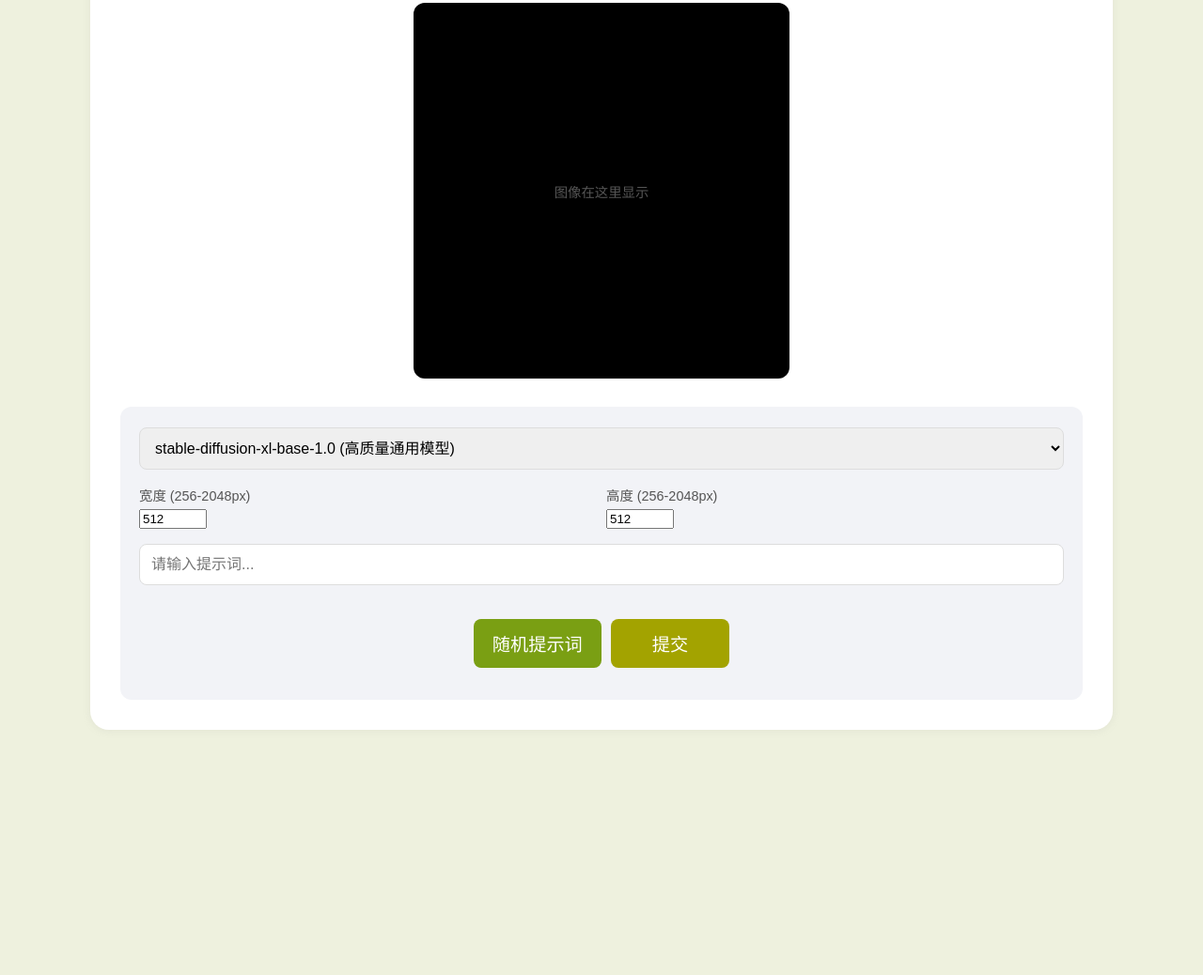
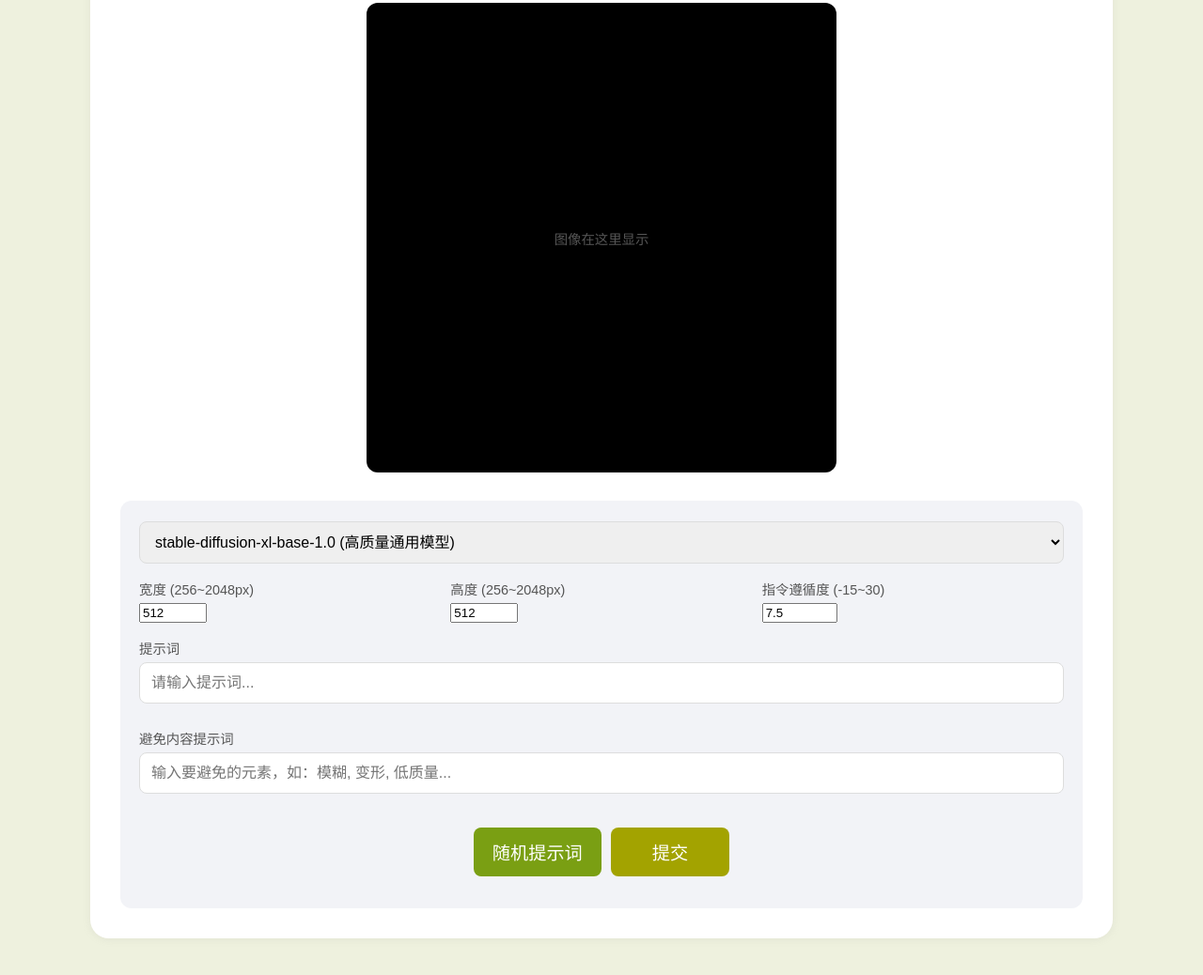
Before and after one commit to aikunzhe/Aipic, a website: page index.html in a window 1280 px wide. Shown: the part 220-1258 px from the top of the page at 94% size. Before the commit the page ends 1057 px from the top, so only its background shows below. Drawn offline with Linux system fonts and the light colour scheme.

Commit message:
添加负面提示词选项

```diff
--- a/index.html
+++ b/index.html
@@ -162,6 +162,21 @@
                 gap: 5px;
             }
         }
+        .prompt-inputs {
+            display: flex;
+            flex-direction: column;
+            gap: 10px;
+            margin-bottom: 16px;
+        }
+        .prompt-inputs div {
+            width: 100%;
+        }
+        .prompt-inputs label {
+            display: block;
+            margin-bottom: 5px;
+            font-size: 0.9em;
+            color: #555;
+        }
     </style>
     <script>
         document.addEventListener('DOMContentLoaded', function () {
@@ -176,21 +191,36 @@
             function updateImageContainerSize() {
                 const width = parseInt(widthInput.value) || 512;
                 const height = parseInt(heightInput.value) || 512;
+
                 const validWidth = Math.min(Math.max(width, 256), 2048);
                 const validHeight = Math.min(Math.max(height, 256), 2048);
+
                 widthInput.value = validWidth;
                 heightInput.value = validHeight;
+
                 const aspectRatio = validWidth / validHeight;
                 const containerWidth = imageContainer.parentElement.clientWidth - 40;
-                let displayHeight = Math.min(400, validHeight);
+
+                const maxDisplayHeight = 500;
+
+                let displayHeight = Math.min(maxDisplayHeight, validHeight);
                 let displayWidth = Math.floor(displayHeight * aspectRatio);
+
                 if (displayWidth > containerWidth) {
                     displayWidth = containerWidth;
                     displayHeight = Math.floor(containerWidth / aspectRatio);
                 }
+
                 imageContainer.style.width = displayWidth + 'px';
                 imageContainer.style.height = displayHeight + 'px';
                 imageContainer.style.margin = '20px auto'; // 居中显示
+
+                const placeholder = document.querySelector('.placeholder');
+                if (placeholder) {
+                    placeholder.style.width = '100%';
+                    placeholder.style.height = '100%';
+                }
+
                 if (aiImage.src && aiImage.src !== window.location.href) {
                     aiImage.style.maxWidth = '100%';
                     aiImage.style.maxHeight = '100%';
@@ -204,12 +234,14 @@
             updateImageContainerSize();
 
             const modelParams = {
-                noSizeSupport: ['flux-1-schnell']
+                noSizeSupport: ['flux-1-schnell'],
+                noNegativePromptSupport: ['flux-1-schnell'],
             };
 
             function updateUIBasedOnModel() {
                 const selectedModel = document.getElementById('model').value;
                 const dimensionInputs = document.querySelector('.dimension-inputs');
+                const negativePromptInput = document.getElementById('negative_prompt');
 
                 if (modelParams.noSizeSupport.includes(selectedModel)) {
                     dimensionInputs.style.display = 'none';
@@ -227,8 +259,17 @@
                     const notice = document.getElementById('size-notice');
                     if (notice) notice.remove();
                 }
+
+                if (modelParams.noNegativePromptSupport.includes(selectedModel)) {
+                    negativePromptInput.disabled = true;
+                    negativePromptInput.placeholder = "当前模型不支持避免内容提示词";
+                    negativePromptInput.style.backgroundColor = "#f0f0f0";
+                } else {
+                    negativePromptInput.disabled = false;
+                    negativePromptInput.placeholder = "输入要避免的元素，如：模糊, 变形, 低质量...";
+                    negativePromptInput.style.backgroundColor = "";
+                }
             }
-
             document.getElementById('model').addEventListener('change', updateUIBasedOnModel);
 
             updateUIBasedOnModel();
@@ -240,6 +281,7 @@
                 statusElement.textContent = '正在处理请求，请稍候...';
                 const model = document.getElementById('model').value;
                 const prompt = document.getElementById('prompt').value;
+                const negativePrompt = document.getElementById('negative_prompt').value;
                 if (prompt === '') {
                     statusElement.textContent = '请输入描述词';
                     submitButton.textContent = '提交';
@@ -267,6 +309,9 @@
                         'model': model,
                         'prompt': prompt
                     };
+                    if (negativePrompt && !modelParams.noSizeSupport.includes(model)) {
+                        requestBody.negative_prompt = negativePrompt;
+                    }
                     if (!modelParams.noSizeSupport.includes(model)) {
                         requestBody.width = parseInt(widthInput.value) || 512;
                         requestBody.height = parseInt(heightInput.value) || 512;
@@ -380,16 +425,29 @@
 
             <div class="dimension-inputs">
                 <div>
-                    <label for="width">宽度 (256-2048px)</label>
+                    <label for="width">宽度 (256~2048px)</label>
                     <input type="number" id="width" min="256" max="2048" value="512" step="64">
                 </div>
                 <div>
-                    <label for="height">高度 (256-2048px)</label>
+                    <label for="height">高度 (256~2048px)</label>
                     <input type="number" id="height" min="256" max="2048" value="512" step="64">
+                </div>
+                <div>
+                    <label for="guidance">指令遵循度 (-15~30)</label>
+                    <input type="number" id="guidance" min="-15" max="30" value="7.5" step="0.5">
                 </div>
             </div>
 
-            <input type="text" id="prompt" placeholder="请输入提示词...">
+            <div class="prompt-inputs">
+                <div>
+                    <label for="prompt">提示词</label>
+                    <input type="text" id="prompt" placeholder="请输入提示词...">
+                </div>
+                <div>
+                    <label for="negative_prompt">避免内容提示词</label>
+                    <input type="text" id="negative_prompt" placeholder="输入要避免的元素，如：模糊, 变形, 低质量...">
+                </div>
+            </div>
 
             <div class="button-container">
                 <button type="button" class="random-btn" id="randomButton">随机提示词</button>
```
Also changed, not shown: index.ts (+10 -0 lines).
